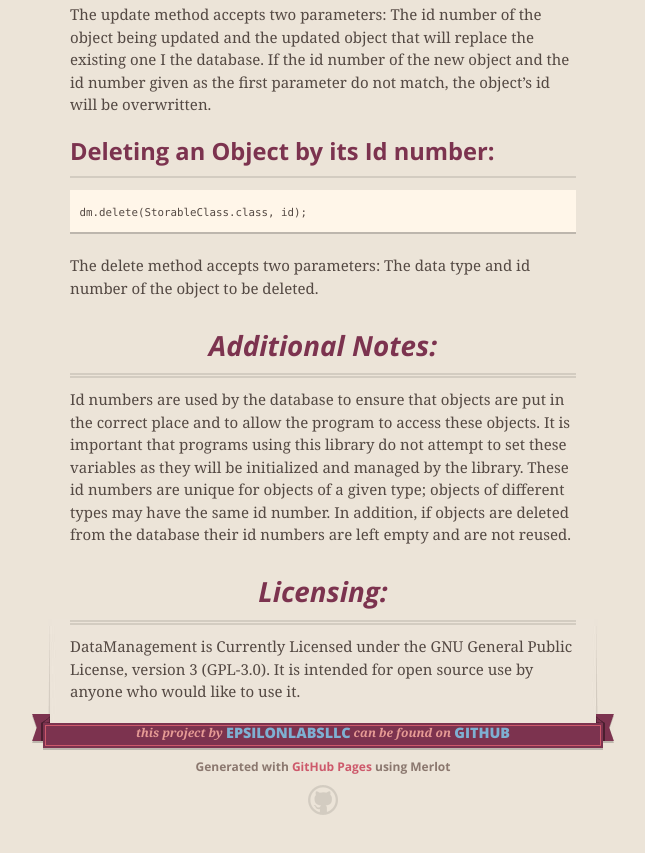
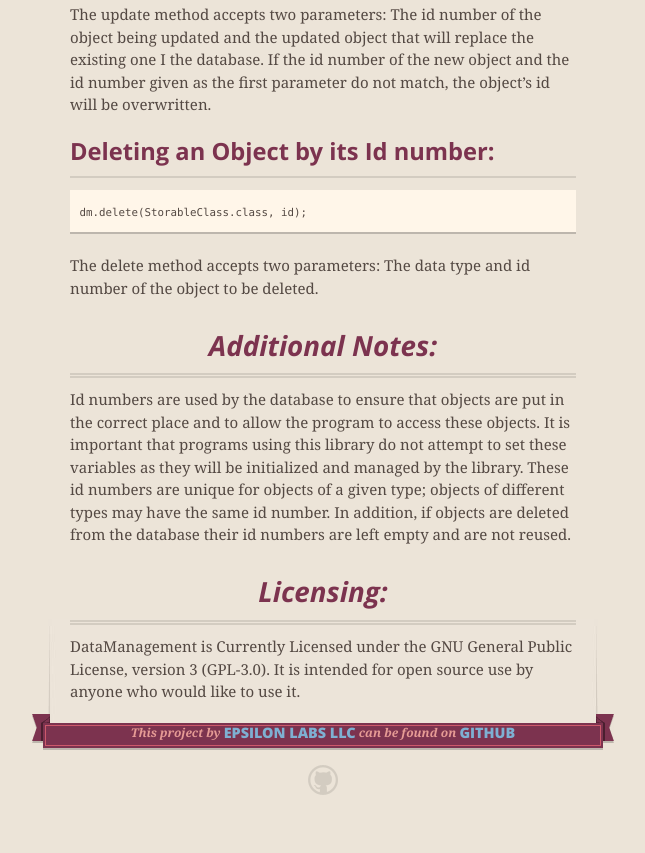
Before and after one commit to epsilonlabsllc/DataManagement, a plain HTML site: page index.html in a window 1280 px wide. Shown: the part 2621-3474 px from the top of the page, without its empty margins (317-962 px from the left). Drawn offline with nearby package versions, Linux system fonts and the light colour scheme.

Commit message:
Moar tweaks

```diff
--- a/index.html
+++ b/index.html
@@ -142,13 +142,12 @@ The DataManagement Library condenses many standard database features into severa
       <footer>
         <span class="ribbon-outer">
           <span class="ribbon-inner">
-            <p>this project by <a href="https://github.com/epsilonlabsllc">epsilonlabsllc</a> can be found on <a href="https://github.com/epsilonlabsllc/DataManagement">GitHub</a></p>
+            <p>This project by <a href="https://github.com/epsilonlabsllc">Epsilon Labs LLC</a> can be found on <a href="https://github.com/epsilonlabsllc/DataManagement">GitHub</a></p>
           </span>
           <span class="left-tail"></span>
           <span class="right-tail"></span>
         </span>
-        <p>Generated with <a href="http://pages.github.com">GitHub Pages</a> using Merlot</p>
-        <span class="octocat"></span>
+        <span class="octocat" style="margin-top: 15px;"></span>
       </footer>
 
     </div>
```
